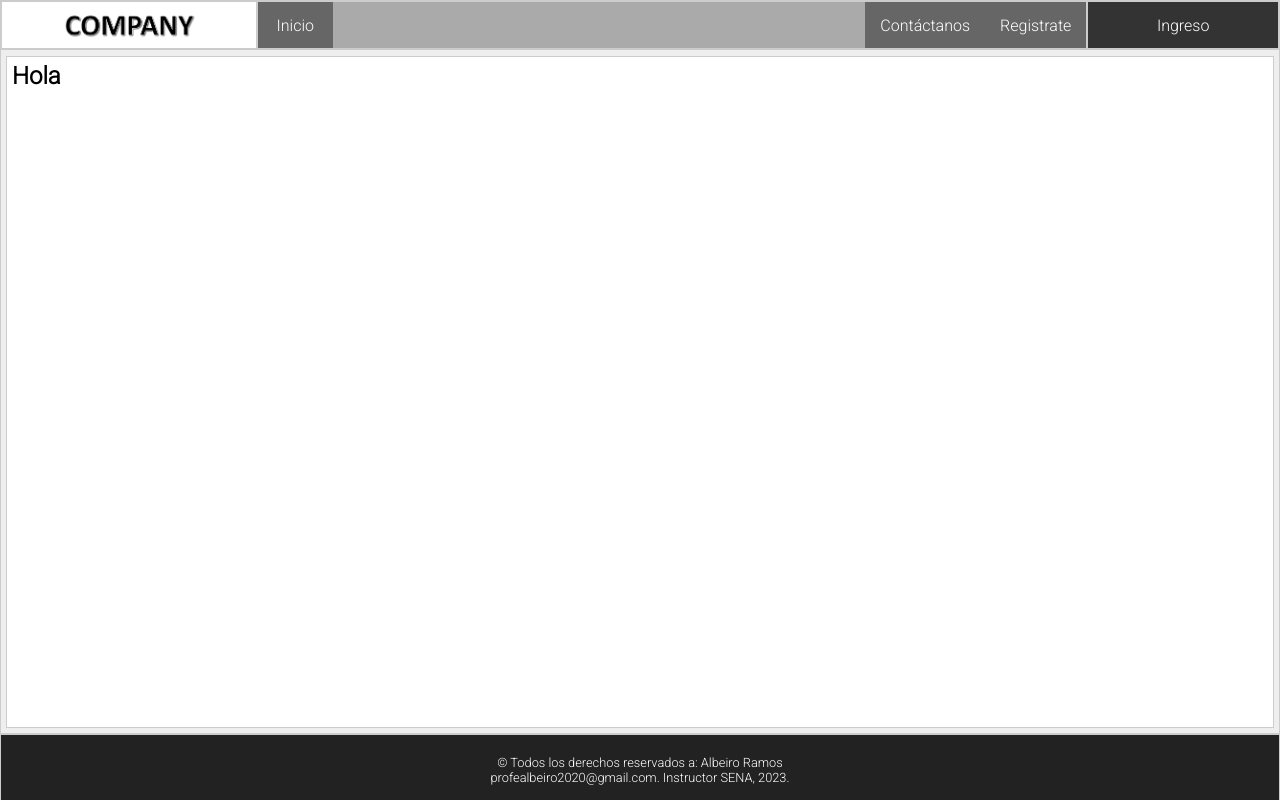
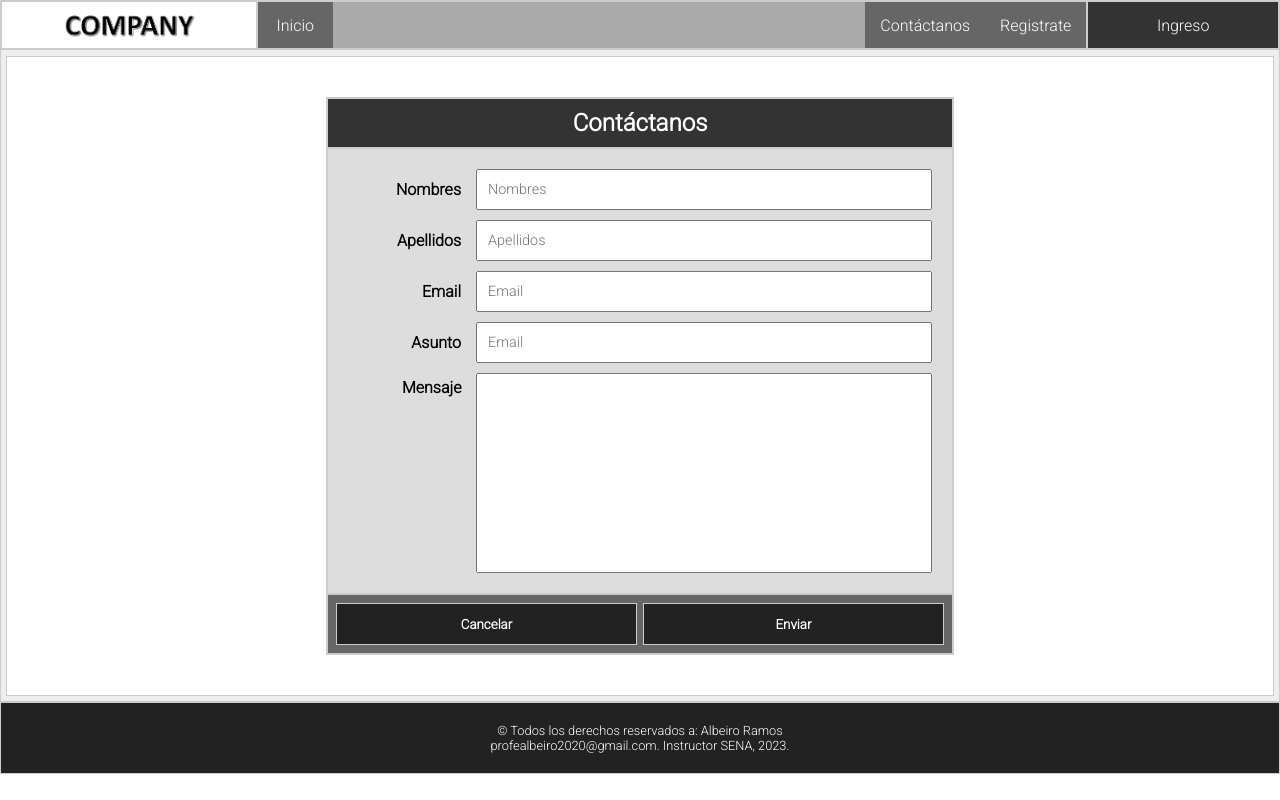
Before and after one commit to Zammy-Ducuara/mainhappyfeet, a PHP site: page /?c=Messages in a window 1280 px wide. Run offline with PHP 8.4, Linux system fonts and the light colour scheme.

Commit message:
04 - Controladores y acciones (Clases y Métodos)

```diff
--- a/assets/css/styles_landing.css
+++ b/assets/css/styles_landing.css
@@ -87,11 +87,14 @@ main{
     background: #eee;
 }
 section{
-    /* flex: 1;     */
-    height: 84vh;
-    padding: 5px;
+    height: 80vh;
+    display: flex;
+    flex-flow: row nowrap;
+    justify-content: center;
+    align-items: center;
     background: #fff;
     margin-bottom: 5px;
+    padding: 5px;
 }
 footer{
     flex-flow: column nowrap;
@@ -102,3 +105,65 @@ footer{
     color: #fff;
     font-size: 0.8em;
 }
+form{
+    width: 50%;
+    display: flex;
+    flex-flow: column nowrap;
+}
+.form-header,
+.form-body,
+.form-footer{
+    display: flex;
+    flex-flow: row nowrap;
+}
+.form-header{
+    justify-content: center;
+    padding: 10px;
+    background: #333;
+    color: #fff;
+}
+.form-body{
+    flex-flow: column nowrap;
+    padding: 15px;
+    background: #ddd;
+}
+.form-control{
+    flex: 1;
+}
+.form-control label{
+    flex: 1;
+    display: flex;
+    flex-flow: row nowrap;
+    justify-content: flex-end;
+    align-items: center;
+    padding: 10px;
+    font-weight: bold;
+}
+.form-control input,
+.form-control textarea{
+    flex: 4;
+    padding: 10px;
+    margin: 5px;
+    font-size: 0.9em;
+}
+.form-control .label-textarea{
+    align-items: flex-start;
+}
+.form-control textarea{
+    height: 200px;
+    resize: none;
+}
+.form-footer{
+    height: 60px;
+    justify-content: center;
+    padding: 5px;
+    background: #666;
+}
+.form-footer input{
+    flex: 1;
+    background: #222;
+    cursor: pointer;
+    color: #fff;
+    font-weight: bold;
+    margin: 3px;
+}
--- a/views/company/contact.view.php
+++ b/views/company/contact.view.php
@@ -1,5 +1,33 @@
 <section class="borde">
-    <form action="" method="">
-        <h1>Hola</h1>
+    <form action="" method="" class="borde">
+        <div class="borde form-header">
+            <h2>Contáctanos</h2>
+        </div>
+        <div class="borde form-body">
+            <div class="form-control">
+                <label for="">Nombres</label>
+                <input type="text" placeholder="Nombres">
+            </div>
+            <div class="form-control">
+                <label for="">Apellidos</label>
+                <input type="text" placeholder="Apellidos">
+            </div>
+            <div class="form-control">
+                <label for="">Email</label>
+                <input type="text" placeholder="Email">
+            </div>
+            <div class="form-control">
+                <label for="">Asunto</label>
+                <input type="text" placeholder="Email">
+            </div>
+            <div class="form-control">
+                <label for="" class="label-textarea">Mensaje</label>
+                <textarea></textarea>
+            </div>
+        </div>
+        <div class="borde form-footer">
+            <input type="reset" value="Cancelar" class="borde">
+            <input type="submit" value="Enviar" class="borde">
+        </div>
     </form>
 </section>
```
